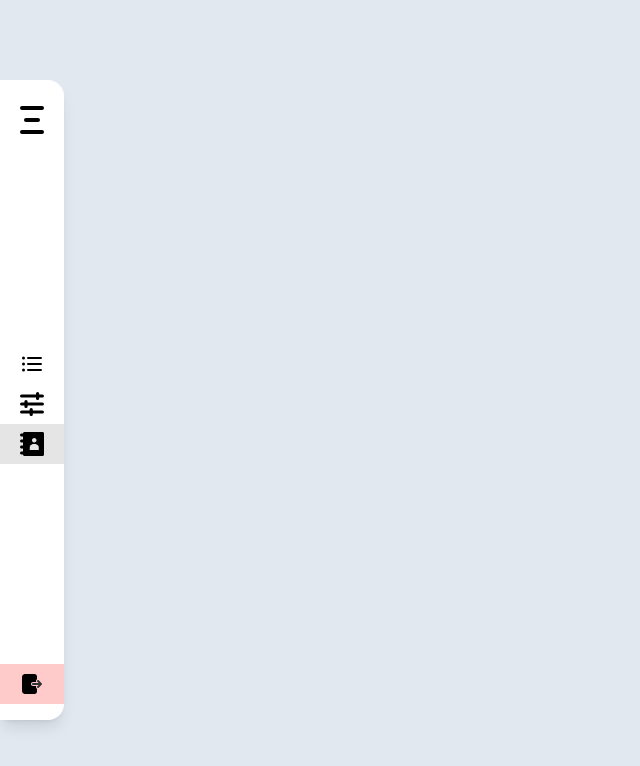
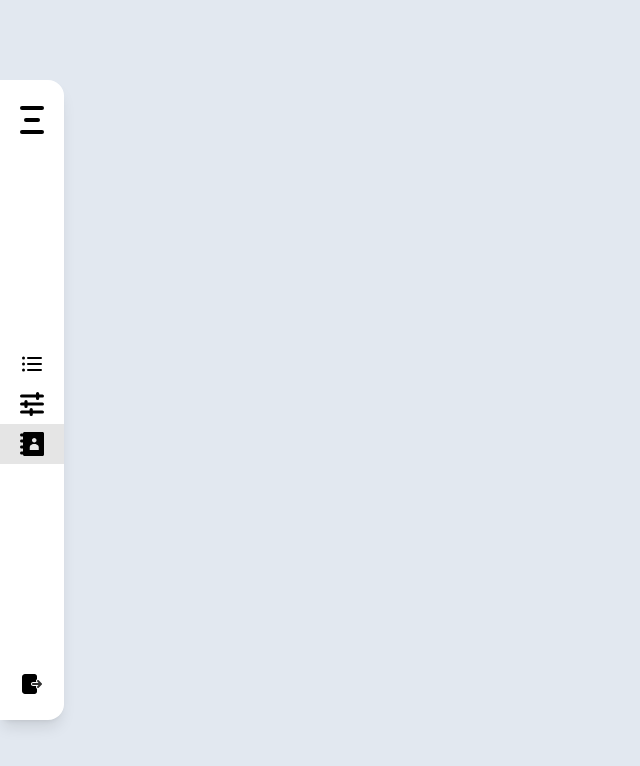
Before and after one commit to amstrongnpsb/TodoReact, a React (Vite) app: page /about in a window 1280 px wide. Shown: the top 766 px of the page, without its empty margins (0-640 px from the left). Built offline with nearby package versions, Linux system fonts and the light colour scheme.

Commit message:
remove bg color

```diff
--- a/src/fragments/Navbar.jsx
+++ b/src/fragments/Navbar.jsx
@@ -112,7 +112,7 @@ const Navbar = () => {
           open: { alignSelf: "start" },
           closed: { alignSelf: "center" },
         }}
-        className=" bg-red-200 w-full"
+        className="w-full"
         onClick={logOut}
       >
         <Navbarlink name="Logout" icon={LogoutIcon} />
```
